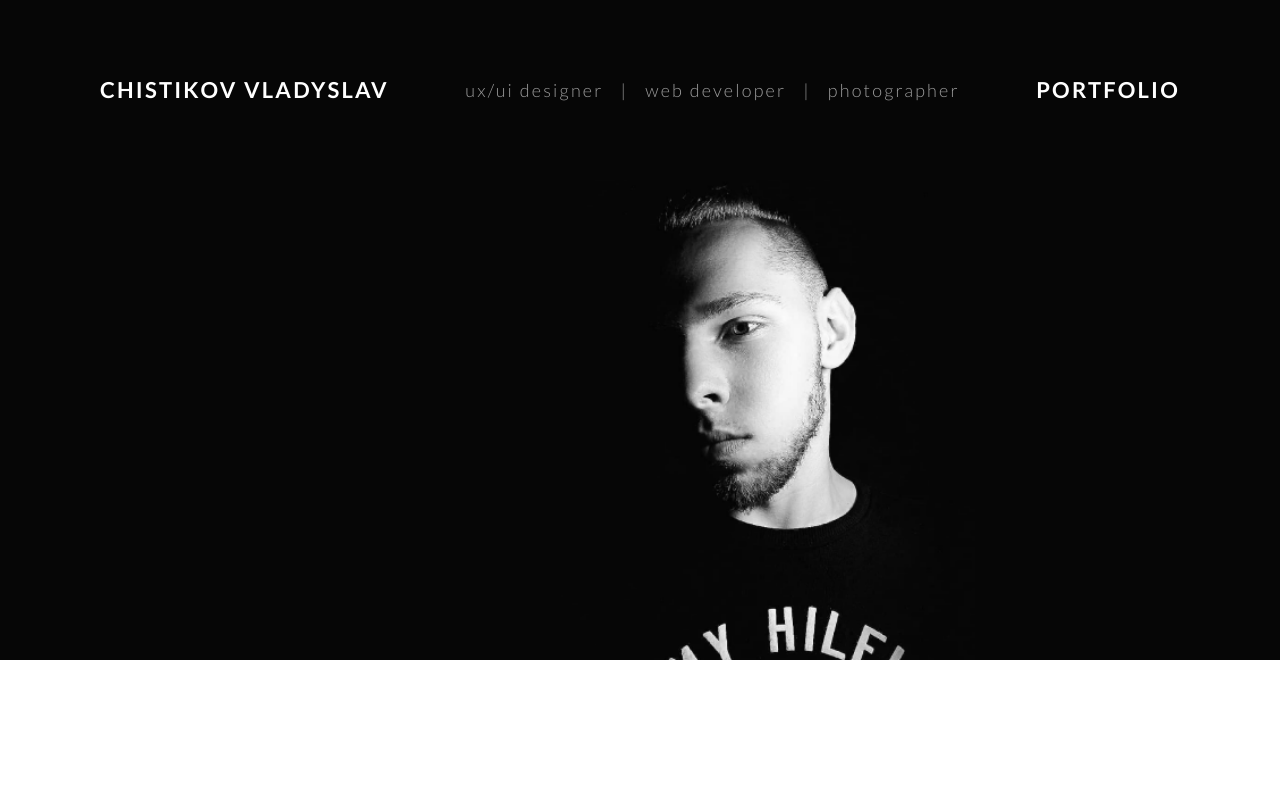
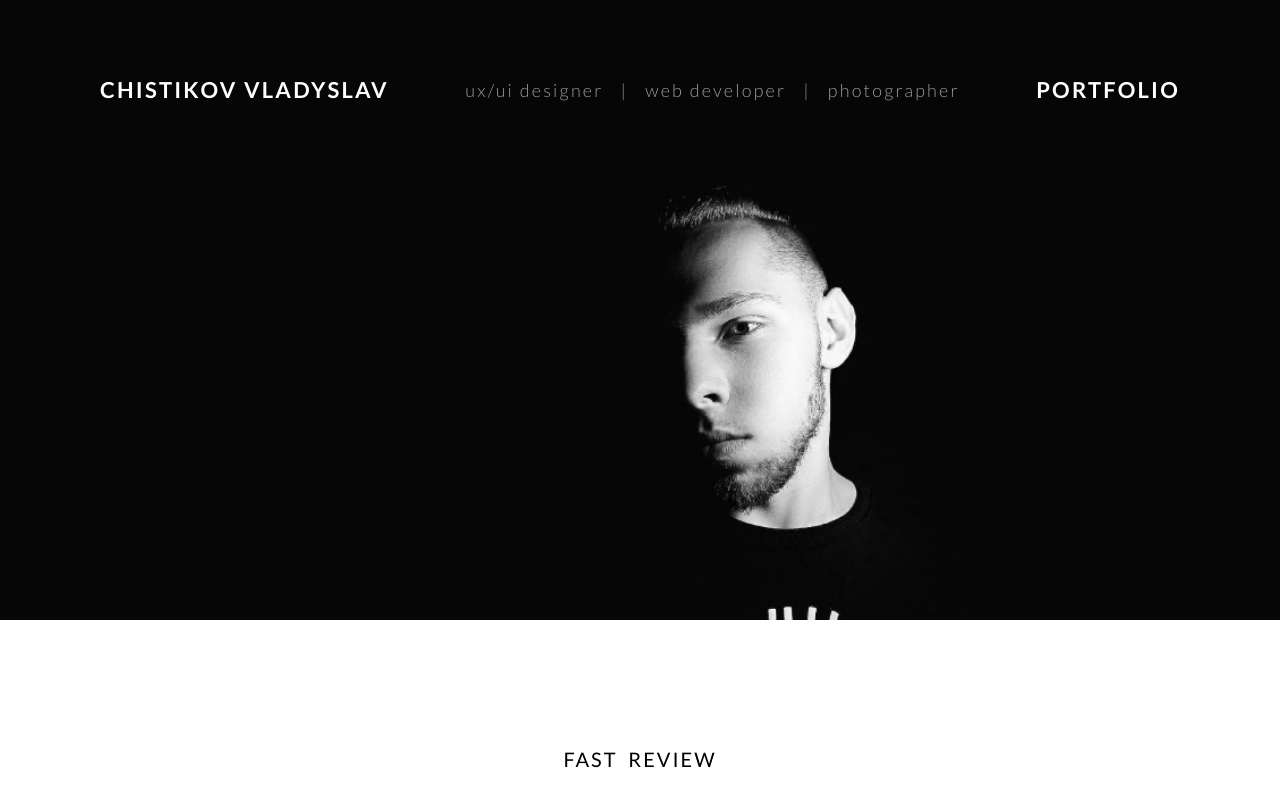
Before and after one commit to Chistikov/portfolio_nextjs, a Next.js app: page / in a window 1280 px wide. Shown: the top 790 px of the page. Built offline with nearby package versions, Linux system fonts and the light colour scheme; a web font is replaced by a local one.

Commit message:
Fix heade height

```diff
--- a/components/Header/styles.module.css
+++ b/components/Header/styles.module.css
@@ -28,7 +28,7 @@
 }
 
 .bottomHeader {
-  height: 480px;
+  height: 440px;
   background-color: #060606;
   overflow: hidden;
 }
```
